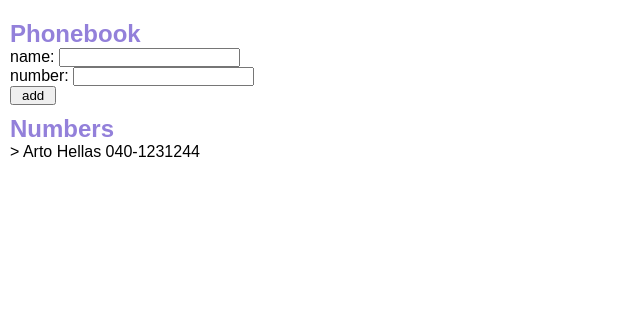
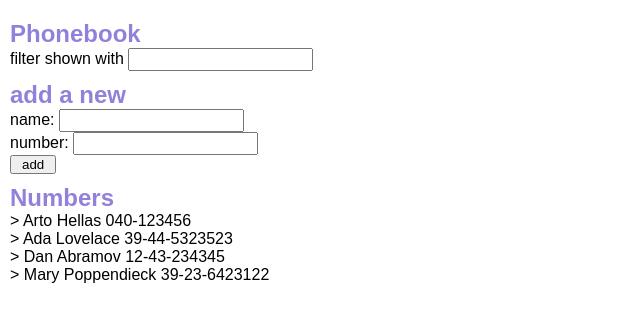
Before and after one commit to gitmixu/FullStackOpen, a React (Create React App) app in the folder 2/puhelinluettelo/: page / in a window 1280 px wide. Shown: the top 322 px of the page, without its empty margins (0-640 px from the left). Built offline with nearby package versions, Linux system fonts and the light colour scheme.

Commit message:
puhelinluettelo step4 ja step5

```diff
--- a/2/puhelinluettelo/src/App.css
+++ b/2/puhelinluettelo/src/App.css
@@ -5,7 +5,11 @@
   font-family: Arial, Helvetica, sans-serif;
 }
 
+#filter {margin: 20px 0;}
+
 #root {margin: 10px;}
+
+input {padding: 2px;}
 
 button {padding: 0 10px;}
 
--- a/2/puhelinluettelo/src/App.js
+++ b/2/puhelinluettelo/src/App.js
@@ -1,15 +1,28 @@
 import { useState } from 'react';
 import './App.css';
 
-const Numbers = ({ person }) => {
-  console.log('\nApp > Numbers > person',person);
-  return ( <li>{'> '}{person.name} {person.number}</li> );
+const Numbers = ({ person, filter }) => {
+  if (filter === ''){
+      console.log('Numbers > filter = empty');
+    return ( <li>{'> '}{person.name} {person.number}</li> );}
+  else if ((person.name).toLowerCase().includes(filter.toLowerCase())){
+      console.log('Numbers > filter =', filter);
+      console.log('\nApp > Numbers > person',person);
+    return ( <li>{'> '}{person.name} {person.number}</li> );
+  }
 }
 
 const App = () => {
-  const [persons, setPersons] = useState([{ name: 'Arto Hellas', number: '040-1231244'}]);
+  const [persons, setPersons] = useState([
+    { name: 'Arto Hellas', number: '040-123456' },
+    { name: 'Ada Lovelace', number: '39-44-5323523' },
+    { name: 'Dan Abramov', number: '12-43-234345' },
+    { name: 'Mary Poppendieck', number: '39-23-6423122' }
+  ])
+
   const [newName, setNewName] = useState('');
   const [newNumber, setNewNumber] = useState('');
+  const [newFilter, setNewFilter] = useState('');
 
   console.log('\nApp > persons', persons);
 
@@ -30,11 +43,14 @@ const App = () => {
 
   const handlePersonChange = (event) => { event.preventDefault(); setNewName(event.target.value); }
   const handleNumberChange = (event) => { event.preventDefault(); setNewNumber(event.target.value); }
+  const handleFilterChange = (event) => { event.preventDefault(); setNewFilter(event.target.value); }
 
   return (
     <div id='content'>
       <h2>Phonebook</h2>
+      <div>filter shown with <input value={newFilter} onChange={handleFilterChange}/> </div>
 
+      <h2>add a new</h2>
       <form onSubmit={addName}>
         <div>name: <input value={newName} onChange={handlePersonChange}/></div>
         <div>number: <input value={newNumber} onChange={handleNumberChange}/></div>
@@ -43,7 +59,7 @@ const App = () => {
 
       <h2>Numbers</h2>
       <ul>
-        {persons.map(person => <Numbers key={person.name} person={person} /> )}
+        {persons.map(person => <Numbers key={person.name} person={person} filter={newFilter}/> )}
       </ul>
     </div>
   );
```
